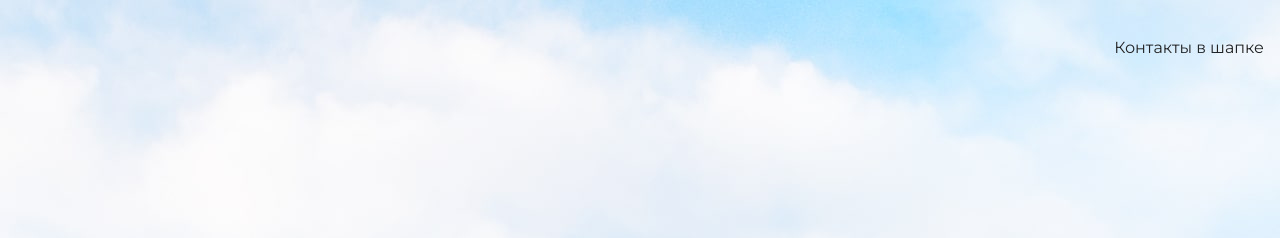
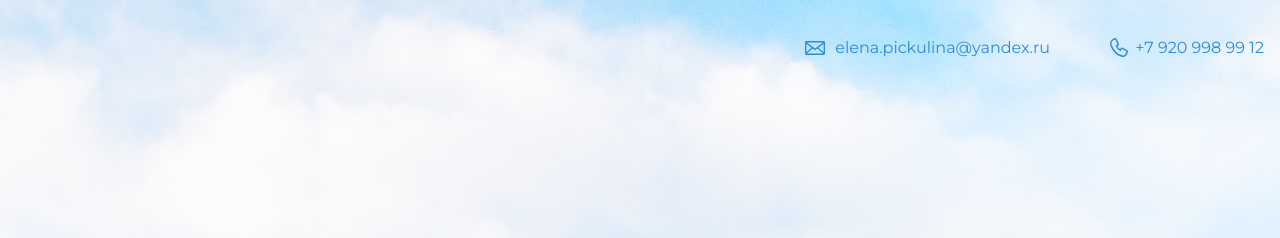
Before and after one commit to ElenaSFY/site-portfolio, a plain HTML site: page index.html in a window 1280 px wide. Shown: the top 238 px of the page. Drawn offline with nearby package versions, Linux system fonts and the light colour scheme.

Commit message:
Вносит контакты в header

```diff
--- a/index.html
+++ b/index.html
@@ -9,7 +9,10 @@
 
   <body>
     <header class="page-header">
-      <div class="container">Контакты в шапке</div>
+      <div class="container">
+        <a class="header-email" href="mailto:elena.pickulina@yandex.ru">elena.pickulina@yandex.ru</a>
+        <a class="header-phone" href="tel:+79209989912">+7 920 998 99 12</a>
+      </div>
     </header>
 
     <section class="hero-image">
```
